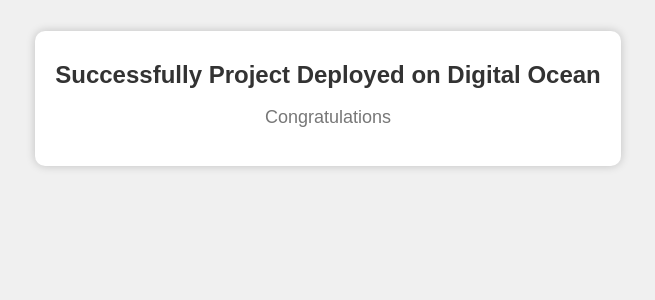
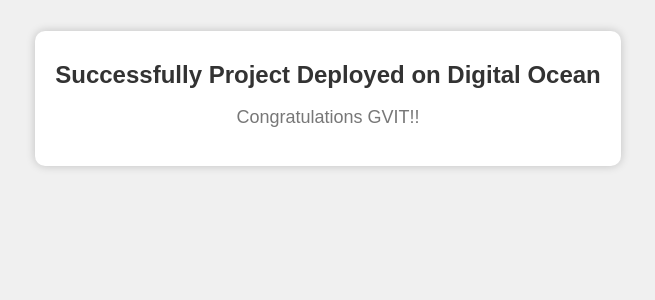
Before and after one commit to Pratik-Github1/gvit-django-digital-ocean1, a Django app: page / in a window 1280 px wide. Shown: the part 302-602 px from the top of the page, without its empty margins (312-967 px from the left). Run offline with Django 4.2, Linux system fonts and the light colour scheme.

Commit message:
Fourth commit

```diff
--- a/templates/index.html
+++ b/templates/index.html
@@ -48,7 +48,7 @@
         </div>
         <div class="message">
             <h1>Successfully Project Deployed on Digital Ocean</h1>
-            <p>Congratulations</p>
+            <p>Congratulations GVIT!!</p>
         </div>
     </div>
 </body>
```
